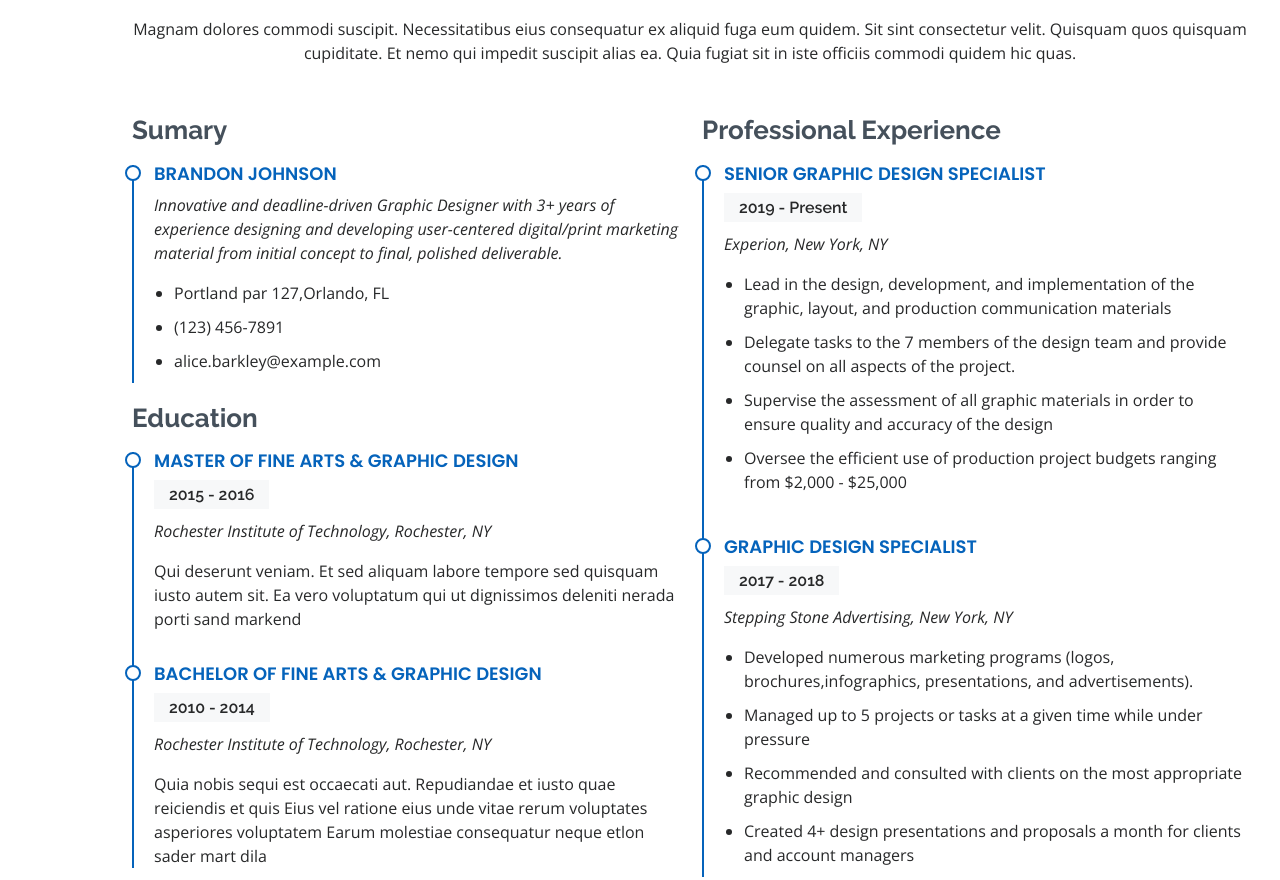
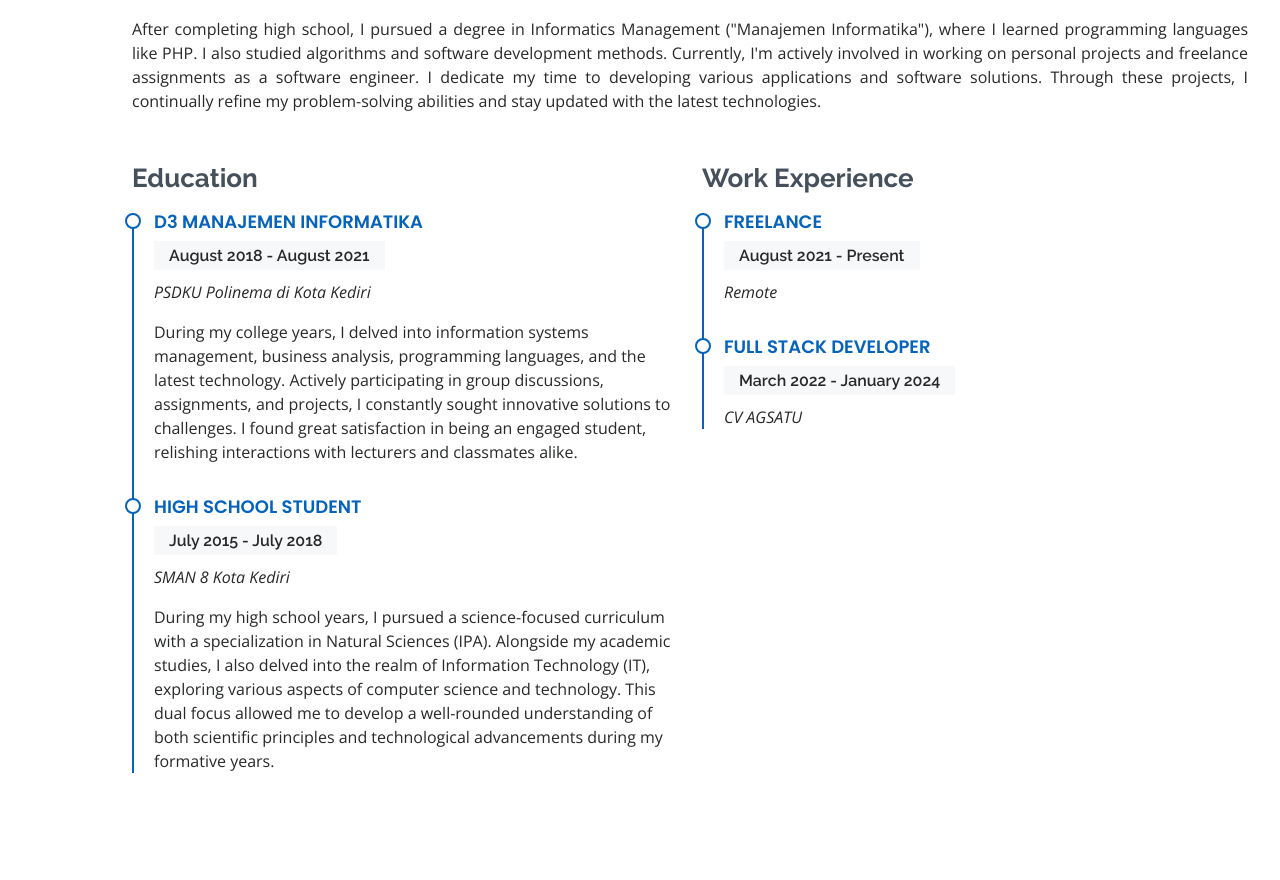
Before and after one commit to yahyapoernama/profile, a plain HTML site: page index.html in a window 1280 px wide. Shown: the part 1978-2858 px from the top of the page. Drawn offline with nearby package versions, Linux system fonts and the light colour scheme.

Commit message:
Modify Resume Section

```diff
--- a/index.html
+++ b/index.html
@@ -202,65 +202,92 @@
 
         <div class="section-title">
           <h2>Resume</h2>
-          <p>Magnam dolores commodi suscipit. Necessitatibus eius consequatur ex aliquid fuga eum quidem. Sit sint consectetur velit. Quisquam quos quisquam cupiditate. Et nemo qui impedit suscipit alias ea. Quia fugiat sit in iste officiis commodi quidem hic quas.</p>
+          <p class="text-justify">
+            After completing high school, I pursued a degree in Informatics Management ("Manajemen Informatika"), where I learned programming
+            languages like PHP. I also studied algorithms and software development methods. Currently, I'm actively involved in working on
+            personal projects and freelance assignments as a software engineer. I dedicate my time to developing various applications and
+            software solutions. Through these projects, I continually refine my problem-solving abilities and stay updated with the latest
+            technologies.
+          </p>
         </div>
 
         <div class="row">
           <div class="col-lg-6">
-            <h3 class="resume-title">Sumary</h3>
-            <div class="resume-item pb-0">
-              <h4>Brandon Johnson</h4>
-              <p><em>Innovative and deadline-driven Graphic Designer with 3+ years of experience designing and developing user-centered digital/print marketing material from initial concept to final, polished deliverable.</em></p>
-              <ul>
-                <li>Portland par 127,Orlando, FL</li>
-                <li>(123) 456-7891</li>
-                <li>alice.barkley@example.com</li>
-              </ul>
-            </div>
-
             <h3 class="resume-title">Education</h3>
             <div class="resume-item">
-              <h4>Master of Fine Arts &amp; Graphic Design</h4>
-              <h5>2015 - 2016</h5>
-              <p><em>Rochester Institute of Technology, Rochester, NY</em></p>
-              <p>Qui deserunt veniam. Et sed aliquam labore tempore sed quisquam iusto autem sit. Ea vero voluptatum qui ut dignissimos deleniti nerada porti sand markend</p>
+              <h4>D3 Manajemen Informatika</h4>
+              <h5>August 2018 - August 2021</h5>
+              <p><em>PSDKU Polinema di Kota Kediri</em></p>
+              <p class="text-left">
+                During my college years, I delved into information systems management, business analysis, programming languages, and
+                the latest technology. Actively participating in group discussions, assignments, and projects, I constantly sought innovative
+                solutions to challenges. I found great satisfaction in being an engaged student, relishing interactions with lecturers and
+                classmates alike.
+              </p>
             </div>
             <div class="resume-item">
-              <h4>Bachelor of Fine Arts &amp; Graphic Design</h4>
-              <h5>2010 - 2014</h5>
-              <p><em>Rochester Institute of Technology, Rochester, NY</em></p>
-              <p>Quia nobis sequi est occaecati aut. Repudiandae et iusto quae reiciendis et quis Eius vel ratione eius unde vitae rerum voluptates asperiores voluptatem Earum molestiae consequatur neque etlon sader mart dila</p>
+              <h4>High School Student</h4>
+              <h5>July 2015 - July 2018</h5>
+              <p><em>SMAN 8 Kota Kediri</em></p>
+              <p class="text-left">
+                During my high school years, I pursued a science-focused curriculum with a specialization in Natural Sciences (IPA).
+                Alongside my academic studies, I also delved into the realm of Information Technology (IT), exploring various aspects of computer
+                science and technology. This dual focus allowed me to develop a well-rounded understanding of both scientific principles and
+                technological advancements during my formative years.
+              </p>
             </div>
+            <!-- <div class="resume-item">
+              <h4>Junior High School Student</h4>
+              <h5>July 2012 - July 2015</h5>
+              <p><em>SMPN 2 Kota Kediri</em></p>
+              <p class="text-left">
+                During my junior high school years, I immersed myself in a diverse range of subjects, from mathematics to language arts.
+                Alongside my general studies, I continued to nurture my passion for technology, eagerly exploring digital tools and
+                expanding my computer literacy skills. This early exposure laid the groundwork for my future academic pursuits and
+                professional endeavors, instilling in me a lifelong curiosity and appreciation for technological advancements.
+              </p>
+            </div>
+            <div class="resume-item">
+              <h4>Elementary School Student</h4>
+              <h5>July 2006 - July 2012</h5>
+              <p><em>SDN Banjaran 2 Kota Kediri</em></p>
+              <p class="text-left">
+                During elementary school, I learned subjects like math and science, but computer class was my favorite. It was my first
+                introduction to technology, and I was excited to learn how to use a computer. This initial experience sparked my curiosity,
+                leading me to want to learn more about technology in the future.
+              </p>
+            </div> -->
           </div>
           <div class="col-lg-6">
-            <h3 class="resume-title">Professional Experience</h3>
+            <h3 class="resume-title">Work Experience</h3>
             <div class="resume-item">
-              <h4>Senior graphic design specialist</h4>
-              <h5>2019 - Present</h5>
-              <p><em>Experion, New York, NY </em></p>
-              <ul>
+              <h4>Freelance</h4>
+              <h5>August 2021 - Present</h5>
+              <p><em>Remote</em></p>
+              <!-- <ul>
                 <li>Lead in the design, development, and implementation of the graphic, layout, and production communication materials</li>
                 <li>Delegate tasks to the 7 members of the design team and provide counsel on all aspects of the project. </li>
                 <li>Supervise the assessment of all graphic materials in order to ensure quality and accuracy of the design</li>
                 <li>Oversee the efficient use of production project budgets ranging from $2,000 - $25,000</li>
-              </ul>
+              </ul> -->
             </div>
             <div class="resume-item">
-              <h4>Graphic design specialist</h4>
-              <h5>2017 - 2018</h5>
-              <p><em>Stepping Stone Advertising, New York, NY</em></p>
-              <ul>
+              <h4>Full Stack Developer</h4>
+              <h5>March 2022 - January 2024</h5>
+              <p><em>CV AGSATU</em></p>
+              <!-- <ul>
                 <li>Developed numerous marketing programs (logos, brochures,infographics, presentations, and advertisements).</li>
                 <li>Managed up to 5 projects or tasks at a given time while under pressure</li>
                 <li>Recommended and consulted with clients on the most appropriate graphic design</li>
                 <li>Created 4+ design presentations and proposals a month for clients and account managers</li>
-              </ul>
+              </ul> -->
             </div>
           </div>
         </div>
 
       </div>
-    </section><!-- End Resume Section -->
+    </section>
+    <!-- End Resume Section -->
 
     <!-- ======= Portfolio Section ======= -->
     <section id="portfolio" class="portfolio section-bg">
```
